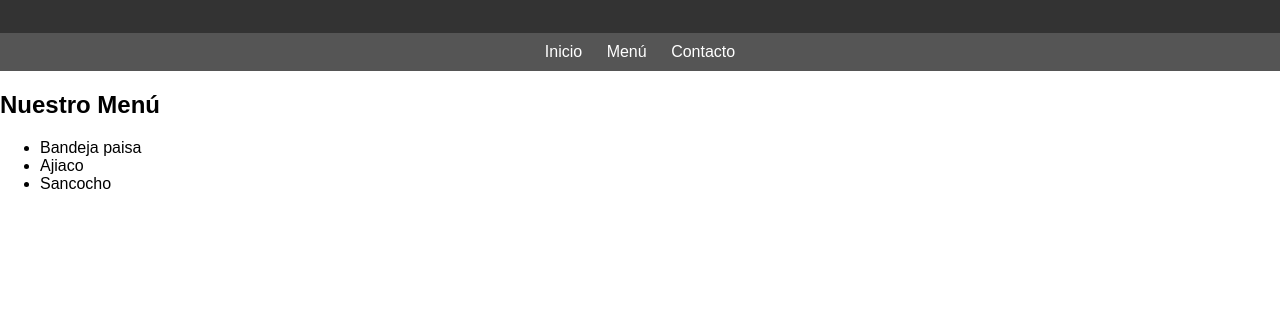
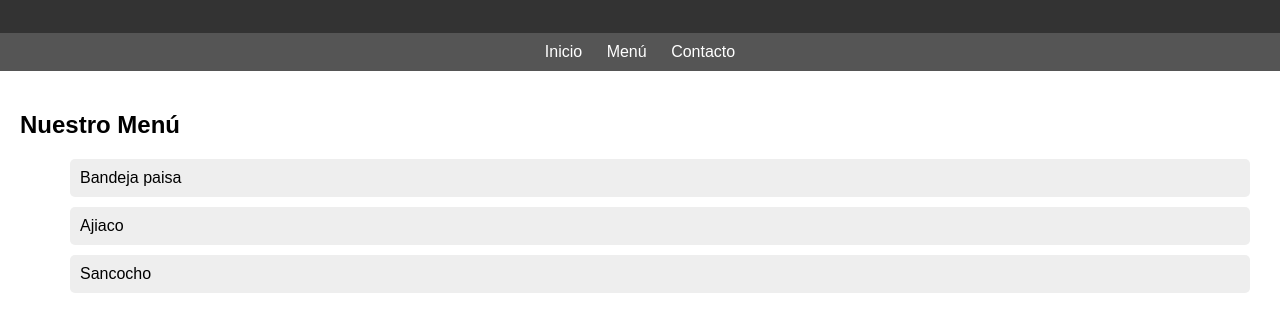
Before and after one commit to alejandrodiaz30043-crypto/alejandro, a plain HTML site: page index.html in a window 1280 px wide. Shown: the part 121-452 px from the top of the page. Drawn offline with Linux system fonts and the light colour scheme.

Commit message:
mejora estilo css menu

```diff
--- a/estilos.css
+++ b/estilos.css
@@ -21,3 +21,15 @@ nav a {
   margin: 10px;
   text-decoration: none;
 }
+
+section{
+padding:20px;}
+
+ul{
+list-style:none;}
+
+li{
+background:#eee;
+margin:10px;
+padding:10px;
+border-radius:5px;}
```
